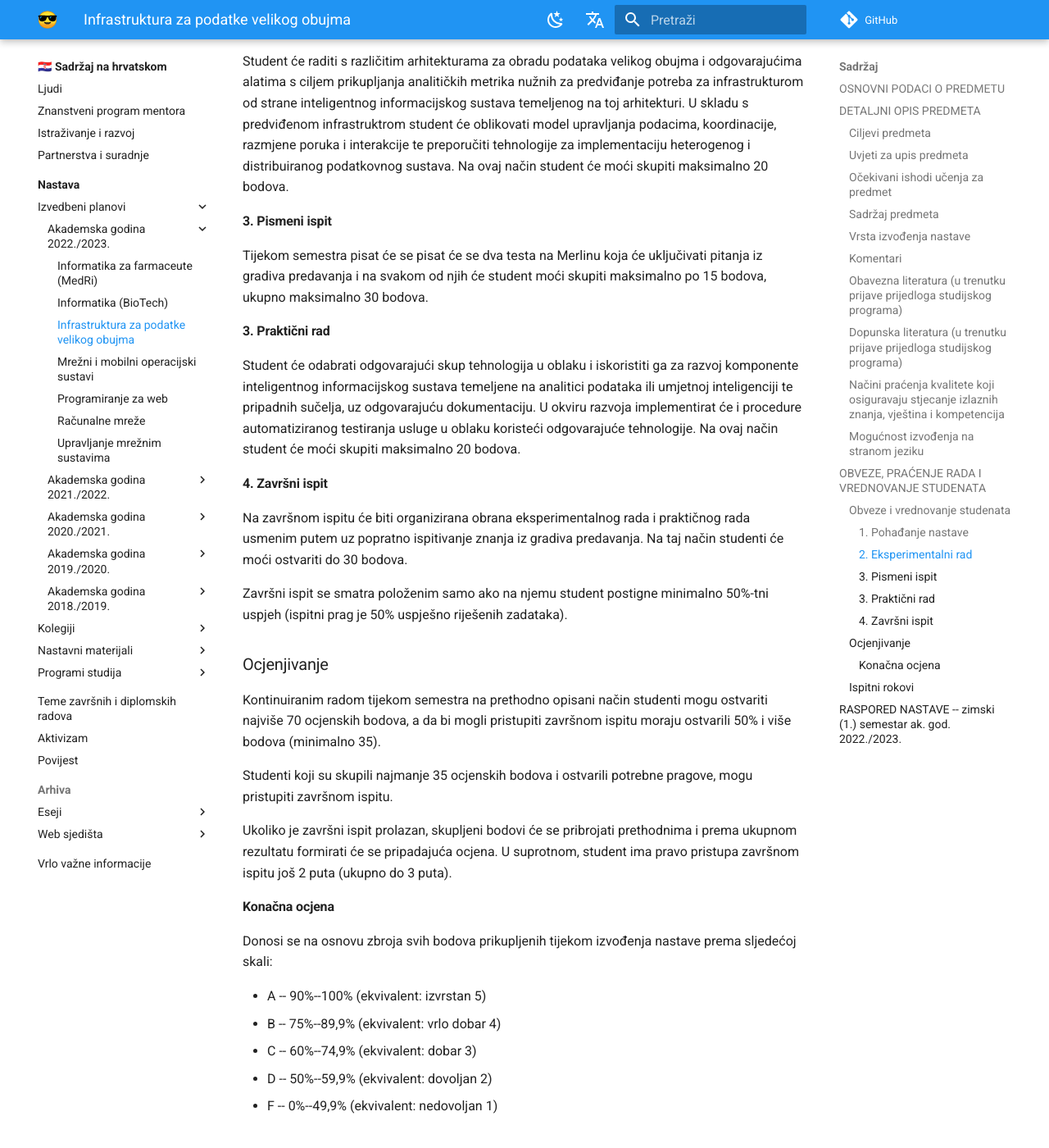
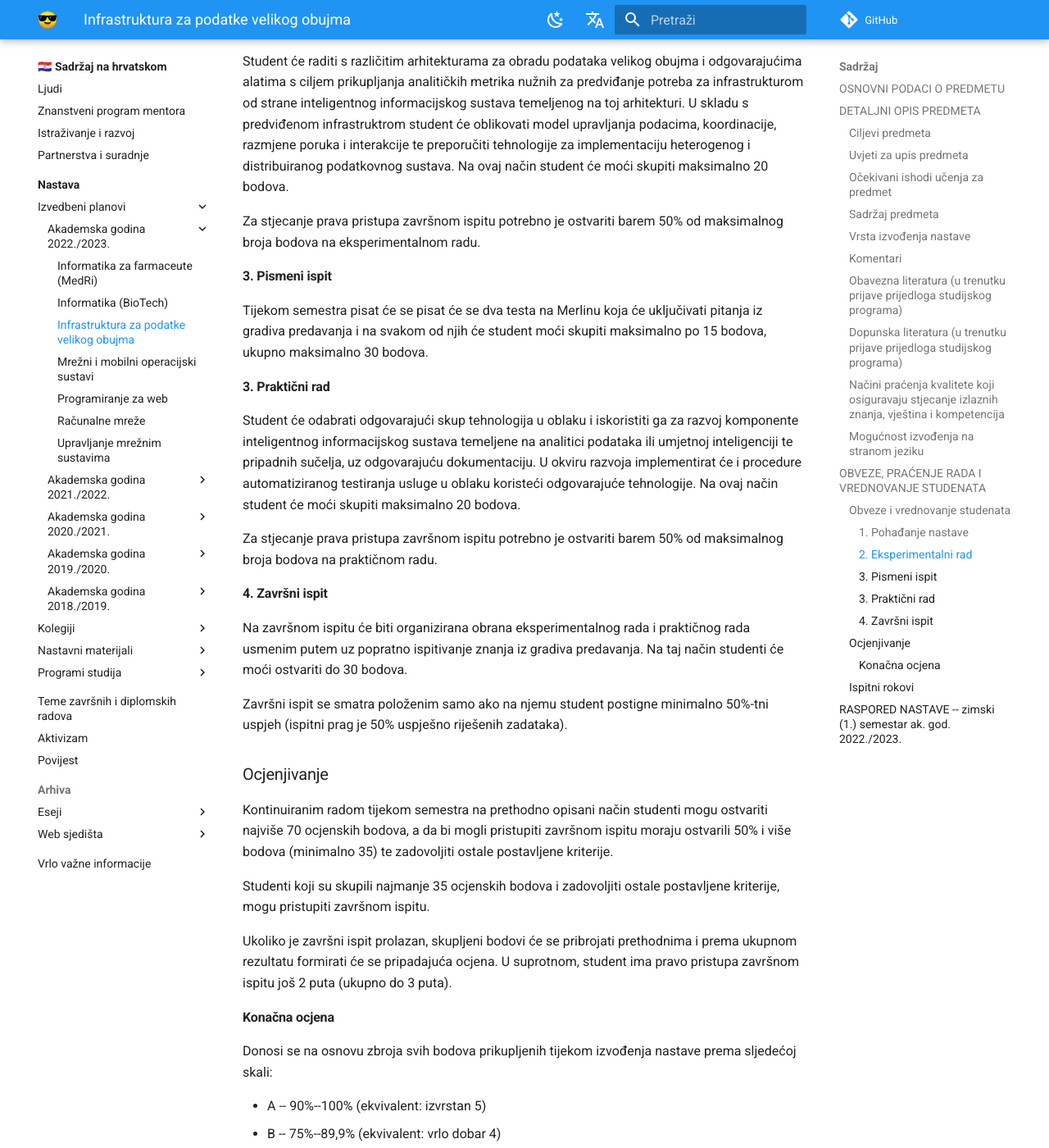
Before and after one commit to gaseri/website, an MkDocs documentation site: the page built from docs/hr/nastava/izvedbeni/2022-2023/IPVO.md, in a window 1280 px wide and 1400 px high, scrolled down 5420 px. Shown: the whole window at 82% size. Built offline with MkDocs 1.6.1 and Material for MkDocs 9.7.7, drawn with Linux system fonts in a browser that asks for light colours; comment, search, counter and statistics services are not loaded.

Commit message:
Clarified necessary points per activity in IPVO, MMOS, and PW

```diff
--- a/docs/hr/nastava/izvedbeni/2022-2023/IPVO.md
+++ b/docs/hr/nastava/izvedbeni/2022-2023/IPVO.md
@@ -128,6 +128,8 @@ Nastava se odvija prema mješovitom modelu u kombinaciji klasične nastave u uč
 
 Student će raditi s različitim arhitekturama za obradu podataka velikog obujma i odgovarajućima alatima s ciljem prikupljanja analitičkih metrika nužnih za predviđanje potreba za infrastrukturom od strane inteligentnog informacijskog sustava temeljenog na toj arhitekturi. U skladu s predviđenom infrastruktrom student će oblikovati model upravljanja podacima, koordinacije, razmjene poruka i interakcije te preporučiti tehnologije za implementaciju heterogenog i distribuiranog podatkovnog sustava. Na ovaj način student će moći skupiti maksimalno 20 bodova.
 
+Za stjecanje prava pristupa završnom ispitu potrebno je ostvariti barem 50% od maksimalnog broja bodova na eksperimentalnom radu.
+
 #### 3. Pismeni ispit
 
 Tijekom semestra pisat će se pisat će se dva testa na Merlinu koja će uključivati pitanja iz gradiva predavanja i na svakom od njih će student moći skupiti maksimalno po 15 bodova, ukupno maksimalno 30 bodova.
@@ -135,6 +137,8 @@ Tijekom semestra pisat će se pisat će se dva testa na Merlinu koja će uključ
 #### 3. Praktični rad
 
 Student će odabrati odgovarajući skup tehnologija u oblaku i iskoristiti ga za razvoj komponente inteligentnog informacijskog sustava temeljene na analitici podataka ili umjetnoj inteligenciji te pripadnih sučelja, uz odgovarajuću dokumentaciju. U okviru razvoja implementirat će i procedure automatiziranog testiranja usluge u oblaku koristeći odgovarajuće tehnologije. Na ovaj način student će moći skupiti maksimalno 20 bodova.
+
+Za stjecanje prava pristupa završnom ispitu potrebno je ostvariti barem 50% od maksimalnog broja bodova na praktičnom radu.
 
 #### 4. Završni ispit
 
@@ -144,9 +148,9 @@ Završni ispit se smatra položenim samo ako na njemu student postigne minimalno
 
 ### Ocjenjivanje
 
-Kontinuiranim radom tijekom semestra na prethodno opisani način studenti mogu ostvariti najviše 70 ocjenskih bodova, a da bi mogli pristupiti završnom ispitu moraju ostvarili 50% i više bodova (minimalno 35).
+Kontinuiranim radom tijekom semestra na prethodno opisani način studenti mogu ostvariti najviše 70 ocjenskih bodova, a da bi mogli pristupiti završnom ispitu moraju ostvarili 50% i više bodova (minimalno 35) te zadovoljiti ostale postavljene kriterije.
 
-Studenti koji su skupili najmanje 35 ocjenskih bodova i ostvarili potrebne pragove, mogu pristupiti završnom ispitu.
+Studenti koji su skupili najmanje 35 ocjenskih bodova i zadovoljiti ostale postavljene kriterije, mogu pristupiti završnom ispitu.
 
 Ukoliko je završni ispit prolazan, skupljeni bodovi će se pribrojati prethodnima i prema ukupnom rezultatu formirati će se pripadajuća ocjena. U suprotnom, student ima pravo pristupa završnom ispitu još 2 puta (ukupno do 3 puta).
 
```
Also changed, not shown: docs/hr/nastava/izvedbeni/2022-2023/MMOS.md (+6 -2 lines), docs/hr/nastava/izvedbeni/2022-2023/PW.md (+5 -3 lines).
